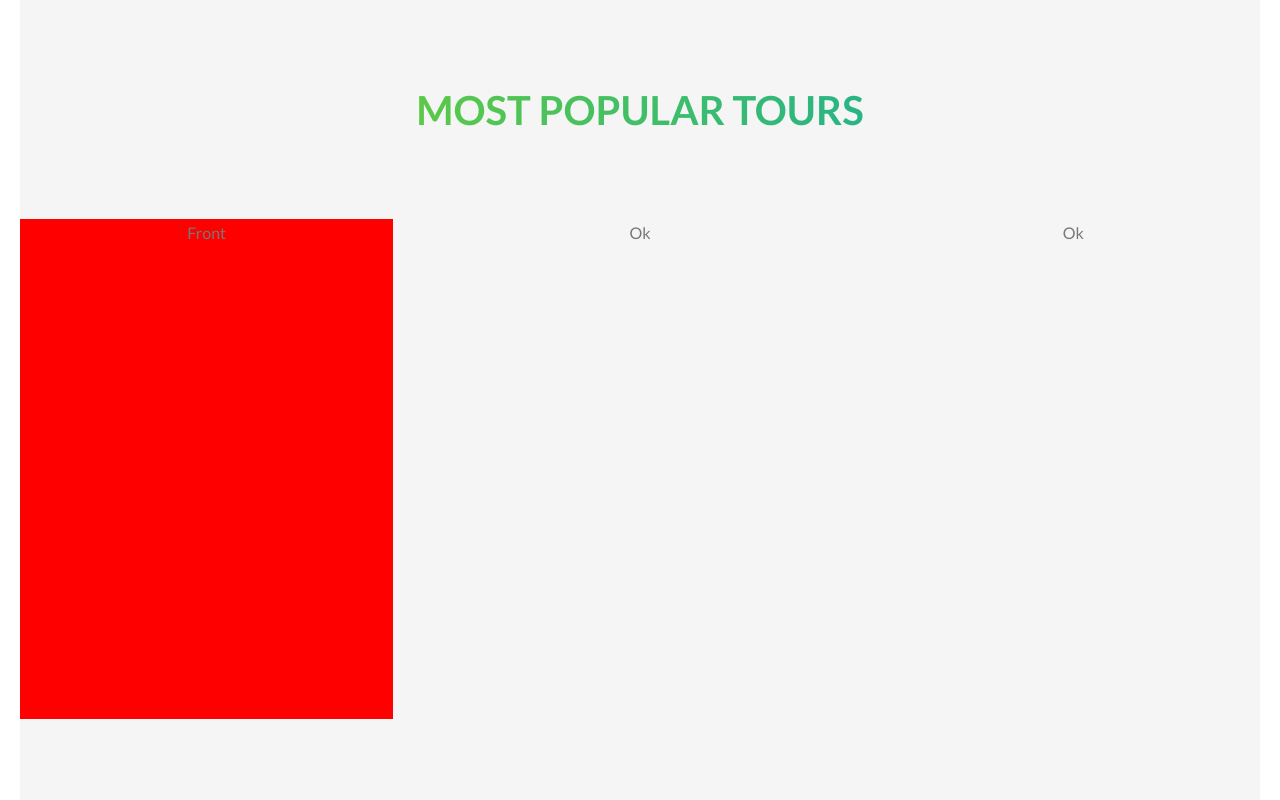
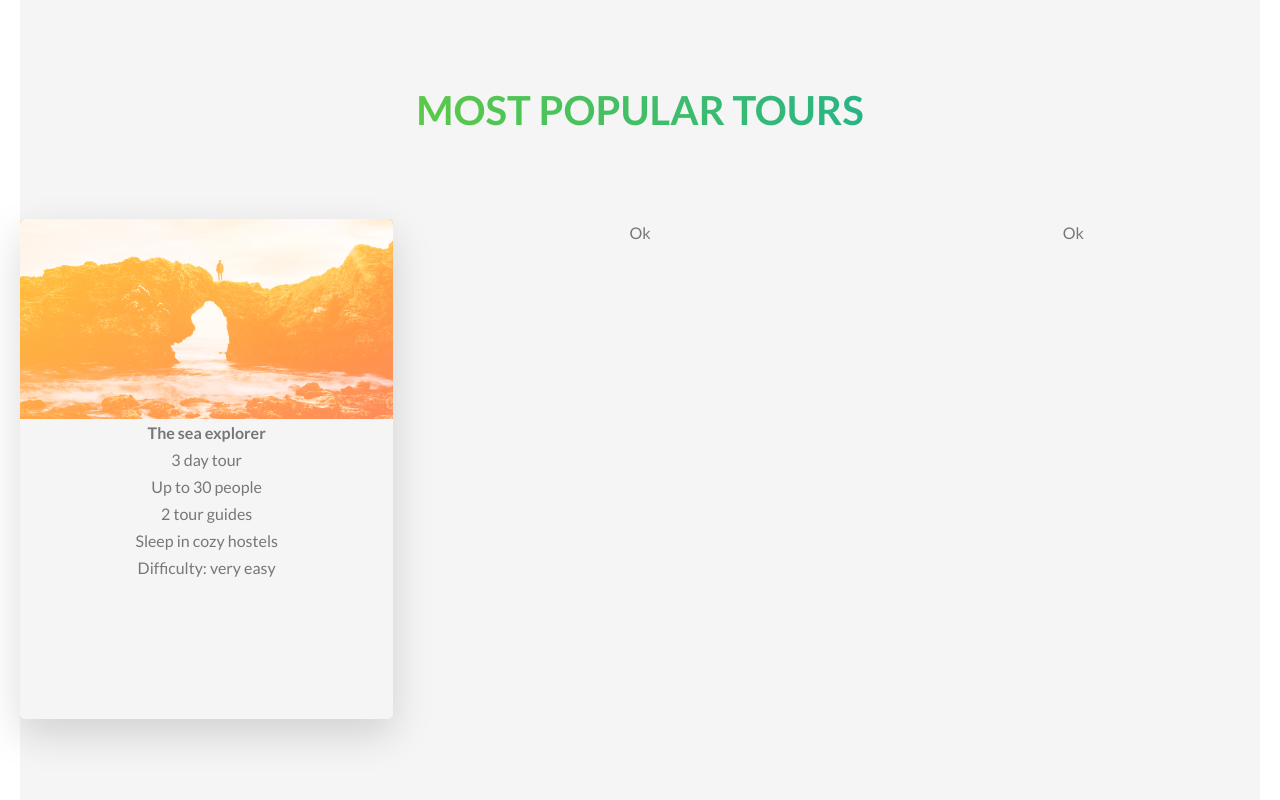
Before and after one commit to pedrotigre/nextjs-css-practice-1, a Next.js app: page / in a window 1280 px wide. Shown: the part 2414-3214 px from the top of the page. Built offline with nearby package versions, Linux system fonts and the light colour scheme.

Commit message:
Card image and details added

```diff
--- a/pages/index.js
+++ b/pages/index.js
@@ -132,6 +132,7 @@ export default function Home() {
                     Lorem ipsum dolor sit amet consectetur adipisicing elit.
                     Ipsam, necessitatibus.
                   </p>
+                  home em cima de uma rocha no mar
                 </div>
               </div>
             </div>
@@ -145,7 +146,26 @@ export default function Home() {
                 <div
                   className={`${classes.flipCard_Content} ${classes.flipCard_Content_Front}`}
                 >
-                  Front
+                  <div className={classes.flipCard_Content_Image}>
+                    <Image
+                      src='/images/nat-5.jpg'
+                      alt='Man on top of a rock in the sea'
+                      layout='fill'
+                      objectFit='cover'
+                    />
+                  </div>
+                  <h4 className={classes.flipCard_Content_Heading}>
+                    <span>The sea explorer</span>
+                  </h4>
+                  <div className={classes.flipCard_Content_Details}>
+                    <ul>
+                      <li>3 day tour</li>
+                      <li>Up to 30 people</li>
+                      <li>2 tour guides</li>
+                      <li>Sleep in cozy hostels</li>
+                      <li>Difficulty: very easy</li>
+                    </ul>
+                  </div>
                 </div>
                 <div
                   className={`${classes.flipCard_Content} ${classes.flipCard_Content_Back}`}
--- a/styles/Home.module.scss
+++ b/styles/Home.module.scss
@@ -224,13 +224,28 @@
     height: 100%;
     transition: all 0.9s ease;
     backface-visibility: hidden;
+    box-shadow: 0 1.5rem 4rem rgba($black, 0.15);
+    border-radius: 5px;
+    overflow: hidden;
 
     &_Front {
-      background-color: red;
     }
     &_Back {
       background-color: green;
       transform: rotateY(180deg);
+    }
+
+    &_Image {
+      position: relative;
+      height: 40%;
+      background-image: linear-gradient(
+        to right bottom,
+        $color-orange-light,
+        $color-orange-dark
+      );
+      & img {
+        mix-blend-mode: screen;
+      }
     }
   }
 
--- a/styles/_variables.scss
+++ b/styles/_variables.scss
@@ -6,5 +6,8 @@ $white: #fff;
 $black: #000;
 $color-gray-dark: #777;
 
+$color-orange-light: #ffb900;
+$color-orange-dark: #ff7730;
+
 $row-width: 124rem;
 $gutter-margin: 6rem;
```
